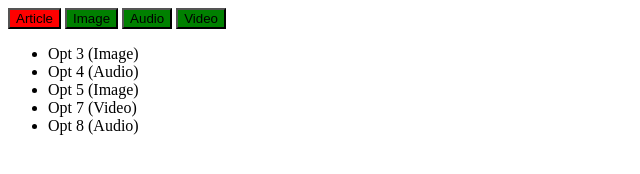
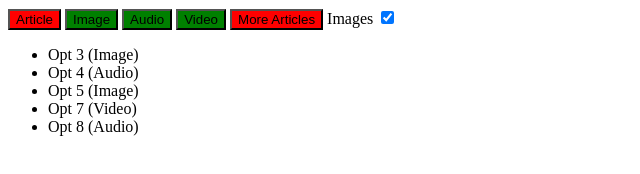
Before and after one commit to calebstein1/TinyTags, a website: page index.html in a window 1280 px wide. Both pictures are taken after a click on the button "Article". Shown: the whole page, without its empty margins (0-640 px from the left). Drawn offline with Linux system fonts and the light colour scheme.

Commit message:
Add checkbox support

```diff
--- a/index.html
+++ b/index.html
@@ -21,6 +21,9 @@
     <button data-tag-clickable="Image">Image</button>
     <button data-tag-clickable="Audio">Audio</button>
     <button data-tag-clickable="Video">Video</button>
+    <button data-tag-clickable="Article">More Articles</button>
+    <label for="ImageToggle">Images</label>
+    <input type="checkbox" id="ImageToggle" data-tag-checkable="Image">
     <ul>
         <li data-tag="Article">Opt 1 (Article)</li>
         <li data-tag="Article">Opt 2 (Article)</li>
--- a/tags.js
+++ b/tags.js
@@ -1,5 +1,6 @@
 const Tags_ElementsList = document.querySelectorAll('[data-tag]');
 const Tags_ClickableList = document.querySelectorAll('[data-tag-clickable]');
+const Tags_CheckableList = document.querySelectorAll('[data-tag-checkable]');
 let Tags_ActiveTags = 0;
 
 function Tags_InitTags() {
@@ -28,13 +29,16 @@ function Tags_InitTags() {
 			e.preventDefault();
 
 			Tags_UpdatePage(t);
-			if (Tags_ActiveTags & t) {
-				console.log(`Disabling tag ${t}`);
-				Tags_ActiveTags &= ~t;
-			} else {
-				console.log(`Enabling tag ${t}`);
-				Tags_ActiveTags |= t;
-			}
+		});
+	}
+	for (i = 0; i < Tags_CheckableList.length; i++) {
+		Tags_CheckableList[i].dataset.tagCheckable = tag_map[Tags_CheckableList[i].dataset.tagCheckable];
+		Tags_CheckableList[i].classList.add('Tags_CheckActive');
+		Tags_CheckableList[i].checked = true;
+		Tags_CheckableList[i].addEventListener('change', (e) => {
+			const t = Number(e.target.dataset.tagCheckable);
+
+			Tags_UpdatePage(t);
 		});
 	}
 }
@@ -62,6 +66,27 @@ function Tags_UpdatePage(t) {
 		}
 
 	}
+	for (i = 0; i < Tags_CheckableList.length; i++) {
+		if (Number(Tags_CheckableList[i].dataset.tagCheckable) !== t) continue;
+
+		if (Tags_ActiveTags & t) {
+			Tags_CheckableList[i].classList.remove('Tags_CheckActive');
+			Tags_CheckableList[i].classList.add('Tags_CheckInactive');
+			Tags_CheckableList[i].checked = false;
+		} else {
+			Tags_CheckableList[i].classList.add('Tags_CheckActive');
+			Tags_CheckableList[i].classList.remove('Tags_CheckInactive');
+			Tags_CheckableList[i].checked = true;
+		}
+	}
+
+	if (Tags_ActiveTags & t) {
+		console.log(`Disabling tag ${t}`);
+		Tags_ActiveTags &= ~t;
+	} else {
+		console.log(`Enabling tag ${t}`);
+		Tags_ActiveTags |= t;
+	}
 }
 
 Tags_InitTags();
```
